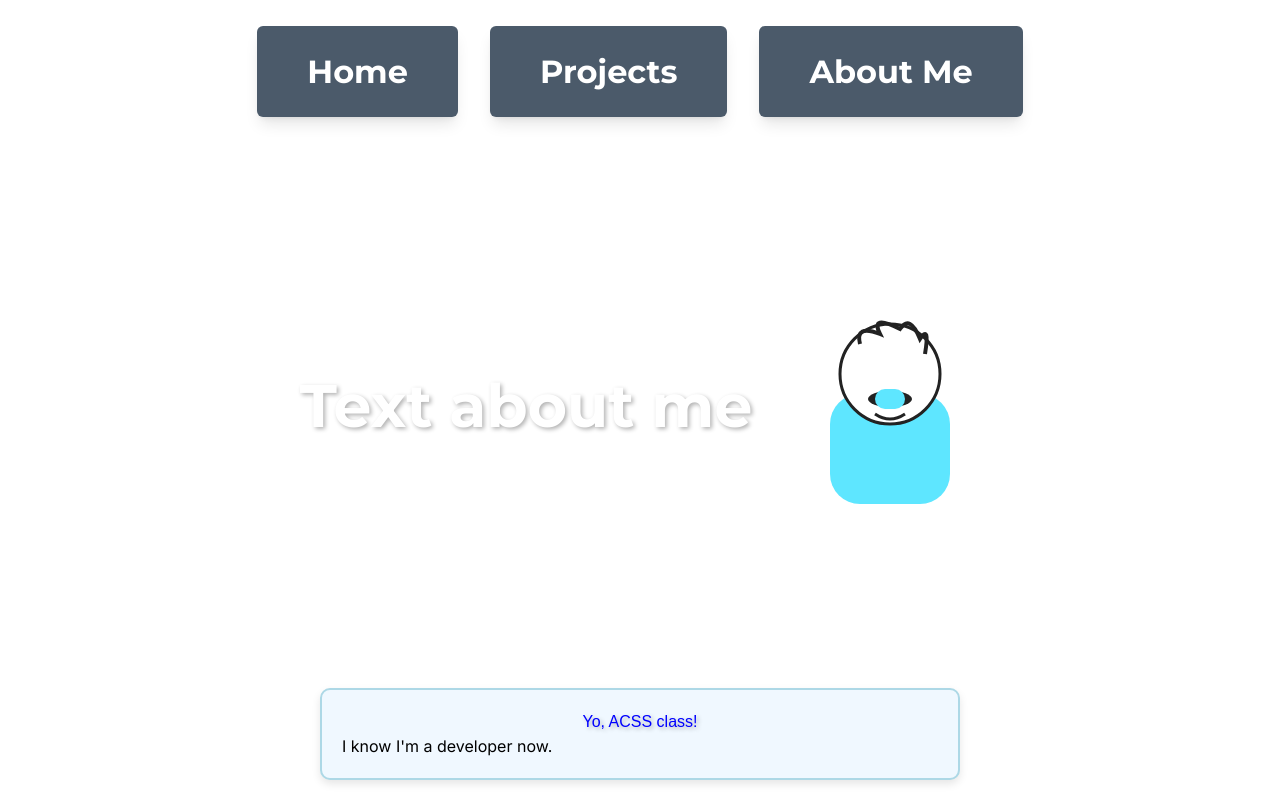
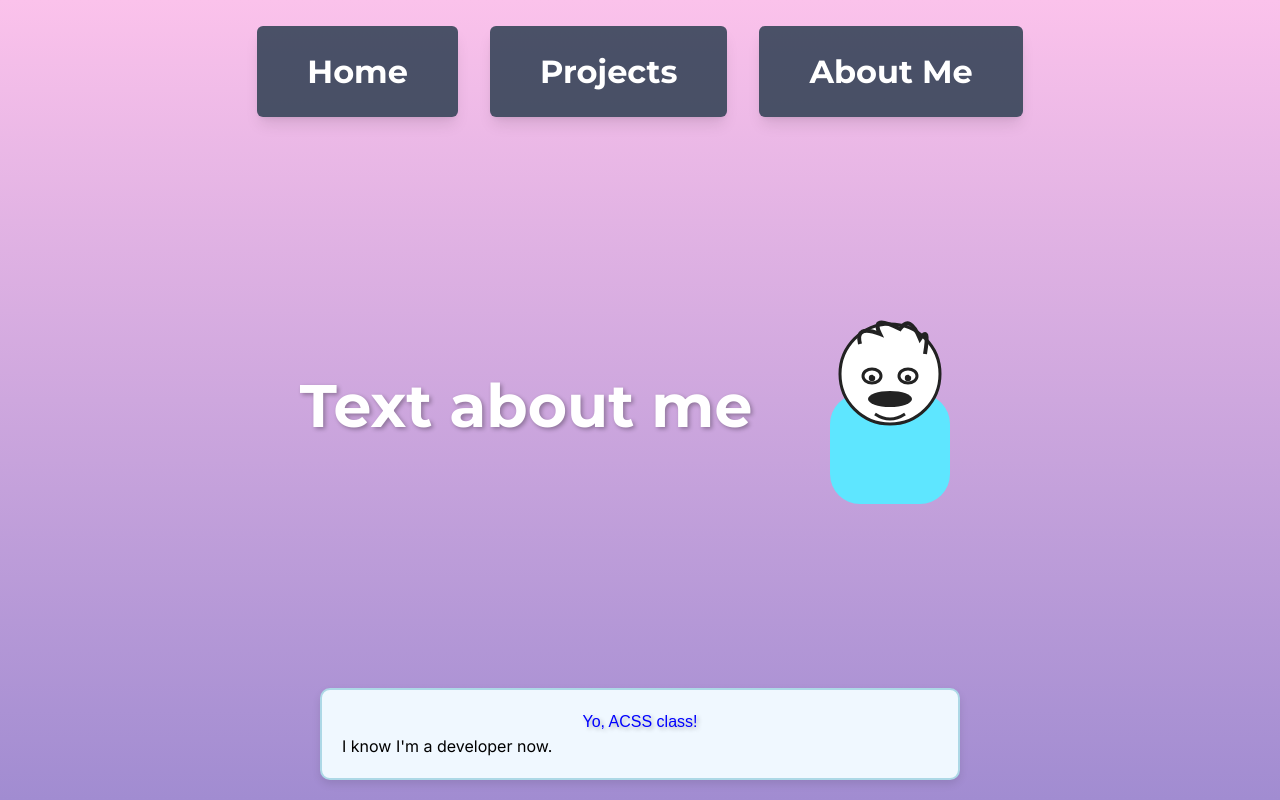
Before and after one commit to ganolan/ganolan.github.io, a plain HTML site: page index.html in a window 1280 px wide. Drawn offline with nearby package versions, Linux system fonts and the light colour scheme.

Commit message:
Fixed background, updated avatar

```diff
--- a/index.html
+++ b/index.html
@@ -39,12 +39,23 @@
             <ellipse cx="90" cy="70" rx="50" ry="50" fill="#fff" stroke="#222" stroke-width="3"/>
             <!-- Hair (hand-drawn style) -->
             <path d="M60 40 Q55 20 80 30 Q70 10 100 25 Q110 10 120 35 Q130 20 125 50" stroke="#222" stroke-width="4" fill="none"/>
+            <!-- Eyes -->
+            <g aria-label="eyes">
+                <!-- Left eye white + outline -->
+                <ellipse cx="72" cy="72" rx="9" ry="7" fill="#fff" stroke="#222" stroke-width="3"/>
+                <!-- Right eye white + outline -->
+                <ellipse cx="108" cy="72" rx="9" ry="7" fill="#fff" stroke="#222" stroke-width="3"/>
+                <!-- Pupils -->
+                <circle cx="72" cy="74" r="3.2" fill="#222"/>
+                <circle cx="108" cy="74" r="3.2" fill="#222"/>
+                <!-- Highlights -->
+                <circle cx="74.5" cy="71" r="1.2" fill="#fff"/>
+                <circle cx="110.5" cy="71" r="1.2" fill="#fff"/>
+            </g>
             <!-- Mustache -->
             <ellipse cx="90" cy="95" rx="22" ry="8" fill="#222"/>
             <!-- Smile -->
             <path d="M75 110 Q90 120 105 110" stroke="#222" stroke-width="3" fill="none"/>
-                <!-- Neck -->
-                <rect x="75" y="85" width="30" height="20" rx="10" fill="#5ee6ff"/>
             </svg>
         </div>
     </main>
--- a/styles.css
+++ b/styles.css
@@ -6,8 +6,7 @@ body {
 }
 
 .dot-bg {
-    background-image: radial-gradient(rgba(255,255,255,0.06) 1px, transparent 1px);
-    background-size: 32px 32px;
+    background-image: linear-gradient(to top, #a18cd1 0%, #fbc2eb 100%);
 }
 
 .nav-link {
```
Also changed, not shown: videre-logo.png (deleted). Lines whose indentation alone changed are shown as unchanged.
